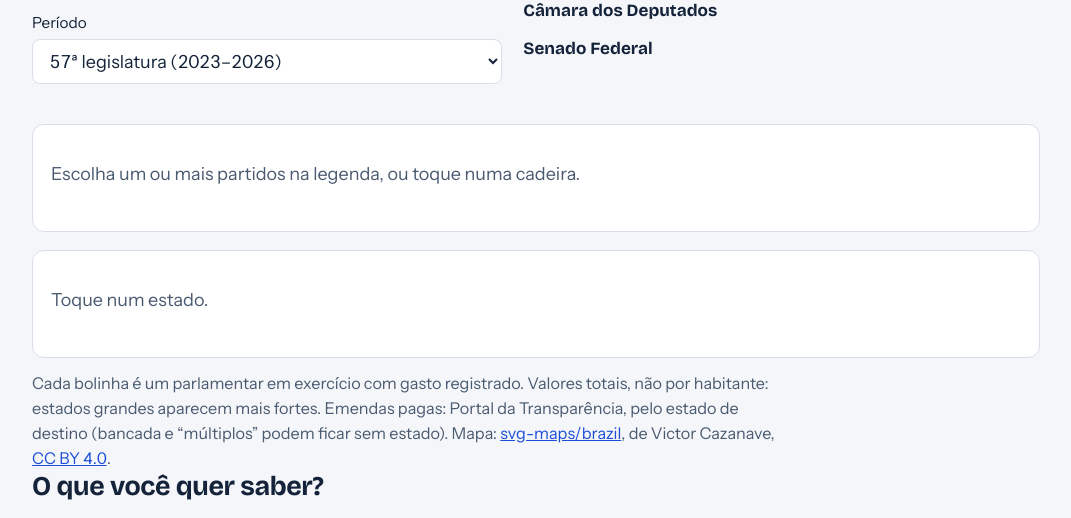
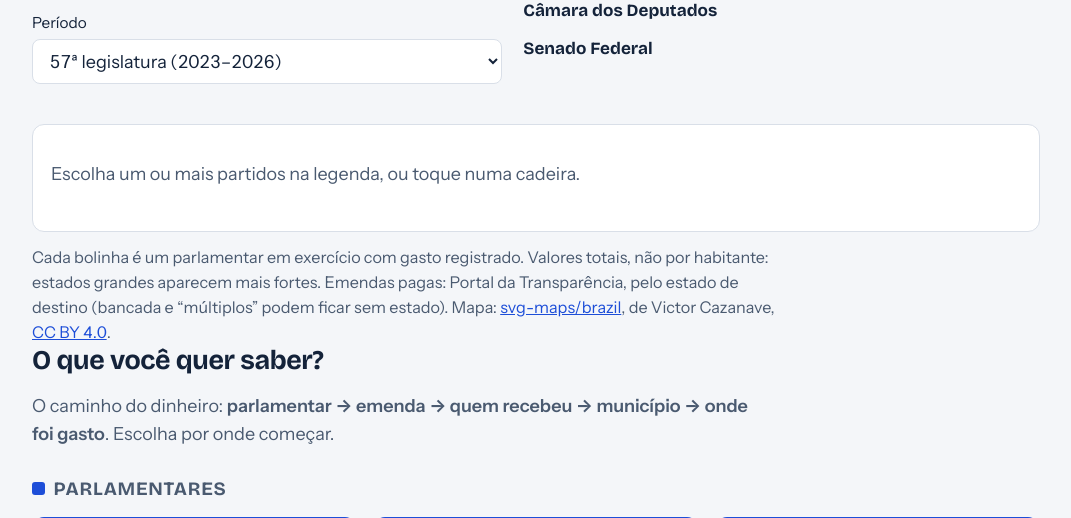
Before and after one commit to rinaldotg/gastos-politicos, a Python web app: template site/templates/home.html in a window 1280 px wide. Shown: the part 342-860 px from the top of the page, without its empty margins (104-1175 px from the left). Run offline with Jinja, Linux system fonts and the light colour scheme; the template is opened without the code that fills it, so the values that code supplies are empty.

Commit message:
Congresso: painel do estado só aparece quando há estado escolhido
Co-Authored-By: Claude Sonnet 5.5 <noreply@anthropic.com>
Claude-Session: https://claude.ai/code/session_01Q7TGwhxXKu5SgUsFtrboQV

```diff
--- a/site/static/app.js
+++ b/site/static/app.js
@@ -1498,7 +1498,7 @@
       });
     }
     function mostrar() {
-      var L = cg.lista(); if (!L.length) { painel.innerHTML = '<p class="apoio">Toque num ou mais estados (toque de novo para tirar).</p>'; return; }
+      var L = cg.lista(); painel.hidden = !L.length; if (!L.length) { painel.innerHTML = ''; return; }
       var a = selA.value, per = nomePer(a), e = 0, c = 0, p = 0;
       L.forEach(function (u) { if (D[u]) { e += soma(D[u], 'e', a); c += soma(D[u], 'c', a); p += D[u].p; } });
       var tit = L.length === 1 ? esc(D[L[0]] ? D[L[0]].n : L[0]) : L.length + ' estados: ' + esc(L.join(', '));
--- a/site/static/style.css
+++ b/site/static/style.css
@@ -419,3 +419,4 @@ select{font:inherit;font-size:1rem;padding:.55rem .7rem;border:1px solid var(--l
 .abertura-grade .busca{margin-top:0}
 .congresso{margin-top:2rem}
 @media(max-width:720px){.abertura-grade{margin-top:0;padding-top:.7rem}}
+.congresso .mapa-painel{order:-1}.congresso .mapa-painel[hidden]{display:none}
--- a/site/templates/home.html
+++ b/site/templates/home.html
@@ -38,7 +38,7 @@
   <div class="hemi-legenda" data-hemi-leg role="group" aria-label="Partidos (escolha um ou mais)"></div>
   <div class="cg-paineis">
     <div class="hemi-painel" data-hemi-painel aria-live="polite"><p class="apoio">Escolha um ou mais partidos na legenda, ou toque numa cadeira.</p></div>
-    <div class="mapa-painel" data-mapa-painel aria-live="polite"><p class="apoio">Toque num estado.</p></div>
+    <div class="mapa-painel" data-mapa-painel aria-live="polite" hidden></div>
   </div>
   <p class="nota">Cada bolinha é um parlamentar em exercício com gasto registrado. Valores totais, não por habitante: estados grandes aparecem mais fortes. Emendas pagas: Portal da Transparência, pelo estado de destino (bancada e “múltiplos” podem ficar sem estado). Mapa: <a href="https://github.com/VictorCazanave/svg-maps" rel="noopener" target="_blank">svg-maps/brazil</a>, de Victor Cazanave, <a href="https://creativecommons.org/licenses/by/4.0/deed.pt-br" rel="noopener" target="_blank">CC BY 4.0</a>.</p>
 </section>
```
